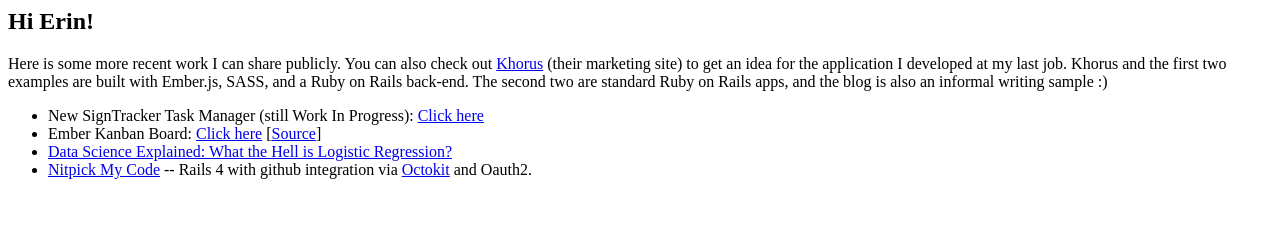
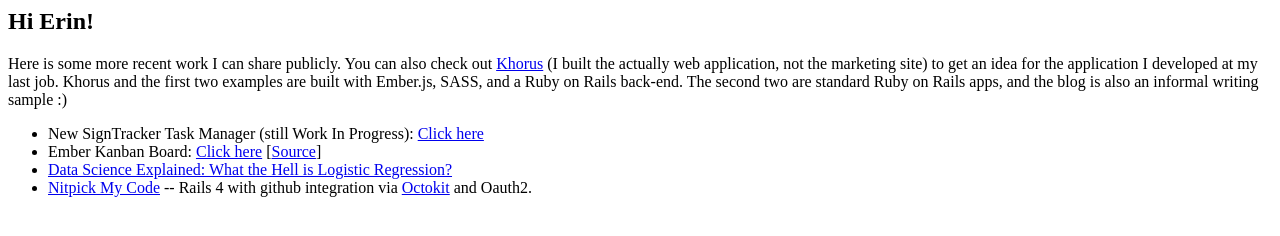
Before and after one commit to garrettlancaster/garrettlancaster.github.com, a plain HTML site: page erin.html in a window 1280 px wide. Drawn offline with Linux system fonts and the light colour scheme.

Commit message:
update wording

```diff
--- a/erin.html
+++ b/erin.html
@@ -1,7 +1,7 @@
 <html>
   <h2>Hi Erin!</h2>
 
-  <p>Here is some more recent work I can share publicly.  You can also check out <a href="http://www.khorus.com">Khorus</a> (their marketing site) to get an idea for the application I developed at my last job. Khorus and the first two examples are built with Ember.js, SASS, and a Ruby on Rails back-end.  The second two are standard Ruby on Rails apps, and the blog is also an informal writing sample :)</p>
+  <p>Here is some more recent work I can share publicly.  You can also check out <a href="http://www.khorus.com">Khorus</a> (I built the actually web application, not the marketing site) to get an idea for the application I developed at my last job. Khorus and the first two examples are built with Ember.js, SASS, and a Ruby on Rails back-end.  The second two are standard Ruby on Rails apps, and the blog is also an informal writing sample :)</p>
 
   <ul>
     <li>New SignTracker Task Manager (still Work In Progress): <a href="tasks_wip.html">Click here</a></li>
```
